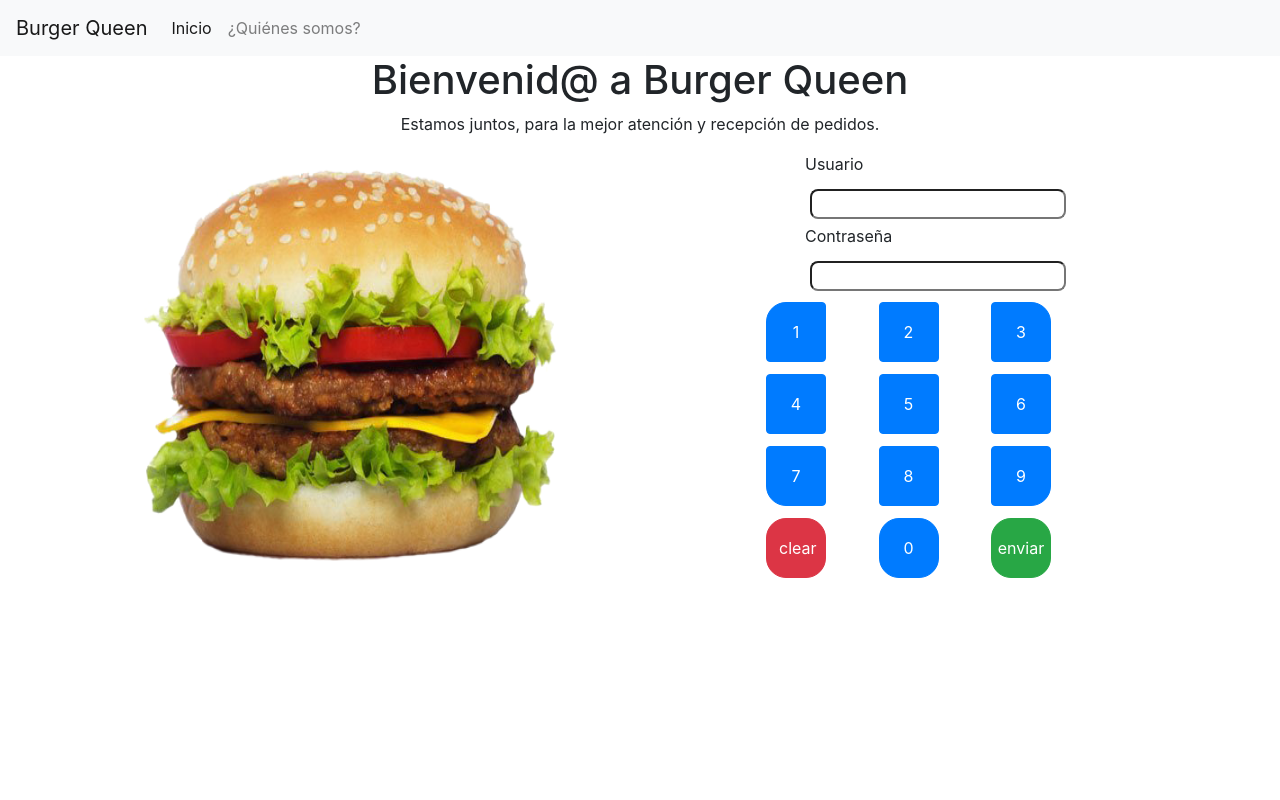
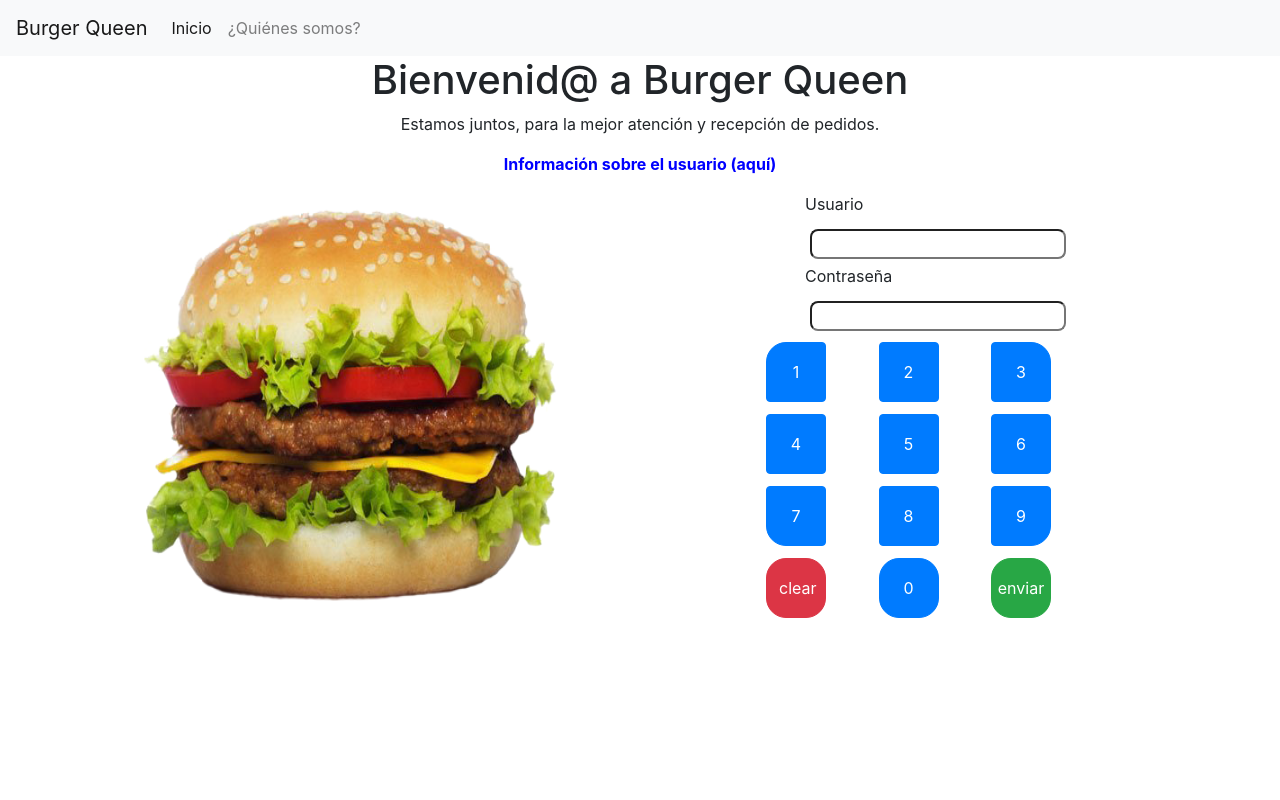
Before and after one commit to naty4393/LIM011-fe-burger-queen, a Vue app: page / in a window 1280 px wide. Shown: the top 800 px of the page. Built offline with nearby package versions, Linux system fonts and the light colour scheme.

Commit message:
agregando info de usuario

```diff
--- /dev/null
+++ b/src/components/home/User.vue
@@ -0,0 +1,23 @@
+<template>
+    <div class="info">
+        <p
+        class="info"
+        data-toggle="tooltip"
+        data-placement="top"
+        title="Mesero
+        usuario: 72157215
+        contraseña: 536536
+Cheff:
+        usuario: 45454545
+        contraseña: 536536"
+        >
+            <b>Información sobre el usuario <span>(aquí)</span></b>
+        </p>
+    </div>
+</template>
+
+<style>
+.info{
+    color: blue;
+}
+</style>
--- a/src/views/home/Home.vue
+++ b/src/views/home/Home.vue
@@ -2,6 +2,7 @@
   <div class="home">
     <div class="title">
       <header1 msg="Bienvenid@ a Burger Queen"/>
+          <User/>
     </div>
     <div class="container container-home">
       <div class="row row-cols-2">
@@ -23,6 +24,7 @@
 import header1 from '@/components/home/header1.vue'
 import inputUser from '@/components/home/input-user.vue'
 import imagen from '@/components/home/img.vue'
+import User from '@/components/home/User.vue'
 
 export default {
   name: 'Home',
@@ -30,6 +32,7 @@
     header1,
     inputUser,
     imagen,
+    User,
   },
   methods: {
     checkForm: function (e) {
```
